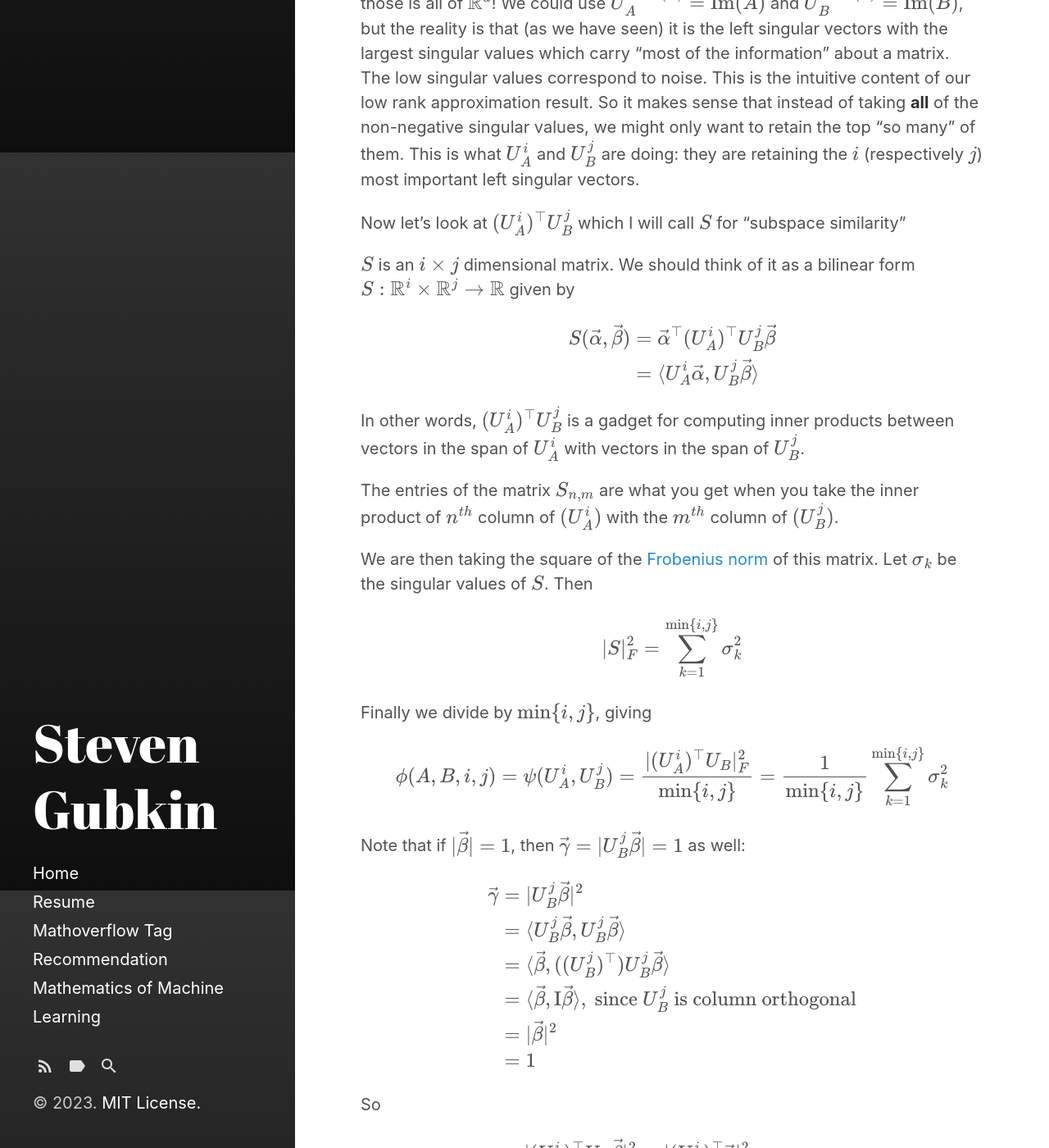
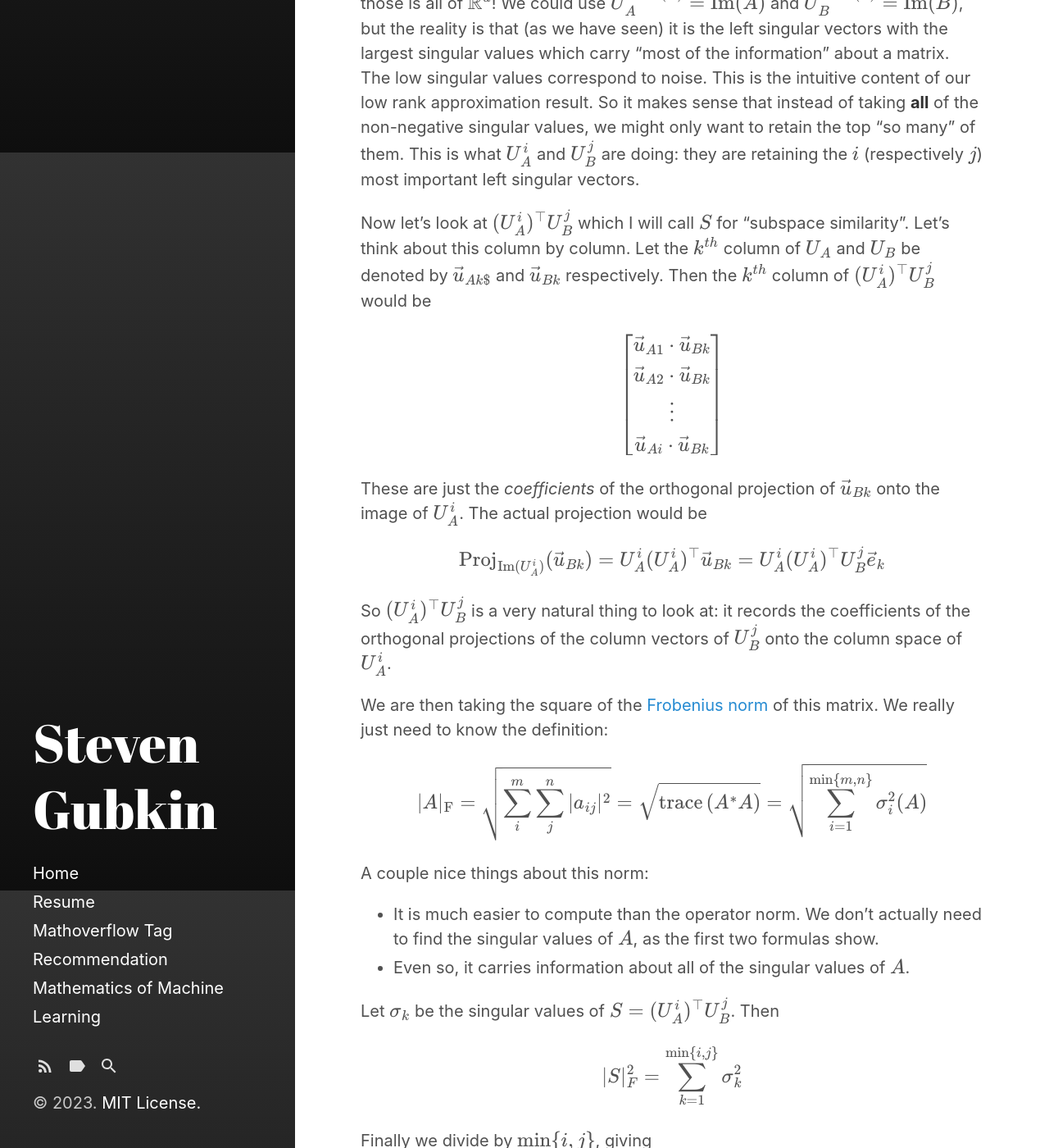
Before and after one commit to StevenGubkin/StevenGubkin.github.io, a Jekyll site: the page built from _posts/2023-10-06-SVD-LoRa.md, in a window 1280 px wide and 1400 px high, scrolled down 21414 px. Shown: the whole window at 82% size. Built offline with Jekyll 4.4.1, drawn with Linux system fonts in a browser that asks for light colours; formulas are drawn with MathJax 3; some of the changed text lies outside the part shown.

Commit message:
polished LoRa exposition

```diff
--- a/_posts/2023-10-06-SVD-LoRa.md
+++ b/_posts/2023-10-06-SVD-LoRa.md
@@ -673,23 +673,37 @@ In their notation, $$U_C^k$$ would be the matrix obtained by only retaining the
 
 So comparing the subspaces $$U_A^i$$ and $$U_B^j$$ is a very reasonable thing to do.  We wouldn't want to use all of $$U_A$$ and $$U_B$$ because the column space of both of those is all of $$\mathbb{R}^d$$!  We could use $$U_A^\textrm{Rank(A)} = \textrm{Im}(A)$$ and $$U_B^\textrm{Rank(B)} = \textrm{Im}(B)$$, but the reality is that (as we have seen) it is the left singular vectors with the largest singular values which carry "most of the information" about a matrix.  The low singular values correspond to noise.  This is the intuitive content of our low rank approximation result.  So it makes sense that instead of taking **all** of the non-negative singular values, we might only want to retain the top "so many" of them.  This is what $$U_A^i$$ and $$U_B^j$$ are doing:  they are retaining the $$i$$ (respectively $$j$$) most important left singular vectors.
 
-Now let's look at $$(U_A^i)^\top U_B^j$$ which I will call $$S$$ for "subspace similarity"
-
-$$S$$ is an $$i \times j$$ dimensional matrix.  We should think of it as a bilinear form $$S : \mathbb{R}^i \times \mathbb{R}^j \to \mathbb{R}$$ given by
+Now let's look at $$(U_A^i)^\top U_B^j$$ which I will call $$S$$ for "subspace similarity".  Let's think about this column by column.  Let the $$k^{th} $$ column of $$U_A$$ and $$U_B$$ be denoted by $$\vec{u}_{Ak$}$$ and $$\vec{u}_{Bk}$$ respectively.  Then the $$k^{th}$$ column of $$(U_A^i)^\top U_B^j$$ would be
 
 $$
-\begin{align*}
-S(\vec{\alpha}, \vec{\beta})
-&= \vec{\alpha}^\top(U_A^i)^\top U_B^j \vec{\beta}\\
-&= \langle U_A^i \vec{\alpha} , U_B^j \vec{\beta} \rangle
-\end{align*}
+\begin{bmatrix}
+\vec{u}_{A1} \cdot \vec{u}_{Bk}\\
+\vec{u}_{A2} \cdot \vec{u}_{Bk}\\
+\vdots\\
+\vec{u}_{Ai} \cdot \vec{u}_{Bk}\\
+\end{bmatrix}
 $$
 
-In other words, $$(U_A^i)^\top U_B^j$$ is a gadget for computing inner products between vectors in the span of $$U_A^i$$ with vectors in the span of $$U_B^j$$.
+These are just the *coefficients* of the orthogonal projection of $$\vec{u}_{Bk}$$ onto the image of $$U_A^i$$.  The actual projection would be
 
-The entries of the matrix $$S_{n,m}$$ are what you get when you take the inner product of $$n^{th}$$ column of $$(U_A^i)$$ with the $$m^{th}$$ column of $$(U_B^j)$$.
+$$
+\textrm{Proj}_{\textrm{Im}(U_A^i)}(\vec{u}_{Bk}) = U_A^i (U_A^i)^\top \vec{u}_{Bk} = U_A^i (U_A^i)^\top U_B^j \vec{e}_k
+$$
 
-We are then taking the square of the [Frobenius norm](https://en.wikipedia.org/wiki/Matrix_norm#Frobenius_norm) of this matrix.   Let $$\sigma_k$$ be the singular values of $$S$$.  Then
+So $$(U_A^i)^\top U_B^j$$ is a very natural thing to look at:  it records the coefficients of the orthogonal projections of the column vectors of $$U_B^j$$ onto the column space of $$U_A^i$$.
+
+We are then taking the square of the [Frobenius norm](https://en.wikipedia.org/wiki/Matrix_norm#Frobenius_norm) of this matrix.  We really just need to know the definition:
+
+$$
+\vert A \vert_\text{F} = \sqrt{\sum_{i}^m\sum_{j}^n |a_{ij}|^2} = \sqrt{\operatorname{trace}\left(A^* A\right)} = \sqrt{\sum_{i=1}^{\min\{m, n\}} \sigma_i^2(A)}
+$$
+
+A couple nice things about this norm:
+
+* It is much easier to compute than the operator norm.  We don't actually need to find the singular values of $$A$$, as the first two formulas show.
+* Even so, it carries information about all of the singular values of $$A$$.
+
+Let $$\sigma_k$$ be the singular values of $$S = (U_A^i)^\top U_B^j$$.  Then
 
 $$\vert S\vert^2_F =  \sum_{k=1}^{\min\{i,j\}} \sigma_k^2$$
 
@@ -697,34 +711,26 @@ Finally we divide by $$\min\{i,j\}$$, giving
 
 $$\phi(A,B,i,j) = \psi (U_A^i, U_B^j) = \frac{\vert(U_A^i)^\top U_B\vert^2_F}{\min \{i,j\}} = \frac{1}{\min\{i,j\}}\sum_{k=1}^{\min\{i,j\}} \sigma_k^2$$
 
-Note that if $$\vert\vec{\beta}\vert = 1$$, then $$\vec{\gamma} = \vert U_B^j \vec{\beta}\vert = 1$$ as well:
+**Lemma 1** Let $$M$$ be a matrix with orthonormal columns.  Then for any vector $$\vec{v}$$ we have $$\vert M \vec{v}\vert = \vert\vec{v}\vert$$
+
+Proof:
 
 $$
 \begin{align*}
-\vec{\gamma}
-&= \vert U_B^j \vec{\beta}\vert^2 \\
-&= \langle U_B^j \vec{\beta}, U_B^j \vec{\beta}\rangle\\
-&= \langle \vec{\beta}, ((U_B^j)^\top) U_B^j \vec{\beta}\rangle\\
-&= \langle \vec{\beta}, \textrm{I} \vec{\beta}\rangle, \textrm{ since $U_B^j$ is column orthogonal}\\
-&= \vert\vec{\beta}\vert^2\\
-&= 1
+\vert M \vec{v} \vert^2
+&= \langle  M \vec{v},  M\vec{v}\rangle\\
+&= \langle   \vec{v},  M^\top M \vec{v}\rangle\\
+&= \langle   \vec{v},  \mathbb{I} \vec{v}\rangle\\
+&= \langle   \vec{v}, \vec{v}\rangle\\
+&= \vert \vec{v} \vert^2
 \end{align*}
 $$
 
-So
+**Lemma 2** The singular values of $$(U_A^i)^\top U_B^j$$ are at most $$1$$.
 
-$$
-\begin{align*}
-\vert(U_A^i)^\top U_B \vec{\beta}\vert^2
-&= \vert(U_A^i)^\top \vec{\gamma}\vert^2\\
-&= \langle (U_A^i)^\top \vec{\gamma}, (U_A^i)^\top \vec{\gamma} \rangle\\
-&= \langle \vec{\gamma}, (U_A^i)(U_A^i)^\top \vec{\gamma}\rangle
-\end{align*}
-$$
+Proof:
 
-Since $$U_A^i$$ is column orthogonal, $$(U_A^i)(U_A^i)^\top$$ will be a diagonal matrix with only $$1$$ and $$0$$ along the diagonal.  So $$\langle \vec{\gamma}, (U_A^i)(U_A^i)^\top \vec{\gamma}\rangle \leq \vert\vec{\gamma}\vert^2 = 1$$, with equality if and only if $$\gamma$$ is in the span of the columns of $$U_A^i$$.
-
-This shows that the singular values of $$(U_A^i)^\top U_B$$ are all less than $$1$$, which means that
+Let $$\vec{\beta}$$ be a vector of length $$1$$ in $$\mathbb{R}^j$$.  By lemma 1, $$\vec{b} = U_B^j \vec{\beta}$$ is a unit vector in the image of $$U_B^j$$.  So $$(U_A^i)^\top U_B^j \vec{\beta} = (U_A^i)^\top \vec{b}$$.  By lemma 1 again, $$\vert (U_A^i)^\top \vec{b}\vert = \vert (U_A^i) (U_A^i)^\top \vec{b}\vert  $$.  However, $$\vert (U_A^i) (U_A^i)^\top \vec{b}\vert $$ is the length of the projection of $$\vec{b}$$ onto the image of $$U_A^i$$, which is clearly less  or equal to $$\vert \vec{b} \vert = 1$$ (with equality if and only if $$\vec{b} = U_B^j \vec{\beta}$$ is in the image of $$U_A^i$$).  Thus we have that $$\sigma_1 \leq 1$$, and so all of the singular values of $$(U_A^i)^\top U_B^j$$ are at most $$1$$.
 
 $$
 0 \leq \frac{1}{\min\{i,j\}}\sum_{k=1}^{\min\{i,j\}} \sigma_k^2  \leq 1
@@ -734,4 +740,21 @@ So this is shaping up to look like a good similarity measure!
 
 Now notice that if every column of $$(U_A^i)$$ were perpendicular to every column of $$(U_B^j)$$, then we would have $$(U_A^i)^\top U_B = 0$$, and so the similarity measure would be zero.
 
-On the other hand, our computation above showed that for $$\vert\vec{\beta}\vert = 1$$, $$\vert(U_A^i)^\top U_B \vec{\beta}\vert^2 = 1$$ if the column space of the two matricies coincide.  This means that **every** singular value of $$(U_A^i)^\top U_B$$ would be equal to $$1$$, so the similarity measure equals $$1$$ in this case!
+Let us examine two other special cases:
+
+* Case 1:  $$j\leq i$$ and $$\textrm{Im}(U_B^j) \subset \textrm{Im}(U_A^i)$$
+   * In this case we have $$\vert(U_A^i)^\top U_B^j \vec{\beta}\vert = 1$$ for all unit vectors $$\vec{\beta}$$.  The columns of $$U_B^j$$ are right singular vectors, and the columns of $$U_A^i$$ left singular vectors, for $$\vert(U_A^i)^\top U_B^j$$.  The singular values are all $$1$$.  We have
+
+   $$
+   \phi(A,B,i,j) = \frac{1}{j}\sum_{k=1}^{j} \sigma_k^2 = 1
+   $$
+
+* Case 2: $$i \leq j$$ and $$\textrm{Im}(U_A^i) \subset \textrm{Im}(U_B^j) $$.
+
+  The same reasoning shows that the first $$i$$ singular values are all $$1$$, so
+
+   $$
+   \phi(A,B,i,j) = \frac{1}{i}\sum_{k=1}^{i} \sigma_k^2 = 1
+   $$
+
+So as long as one subspace contains the other the similarity measure is equal to $$1$$!
```
